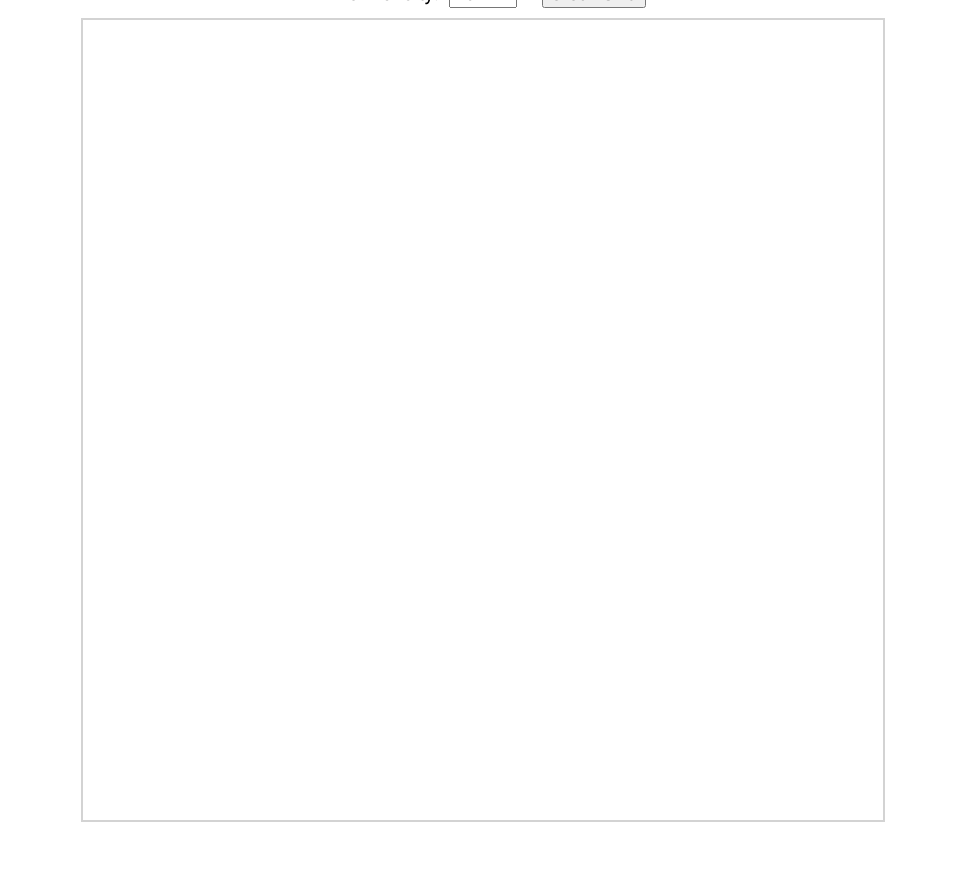
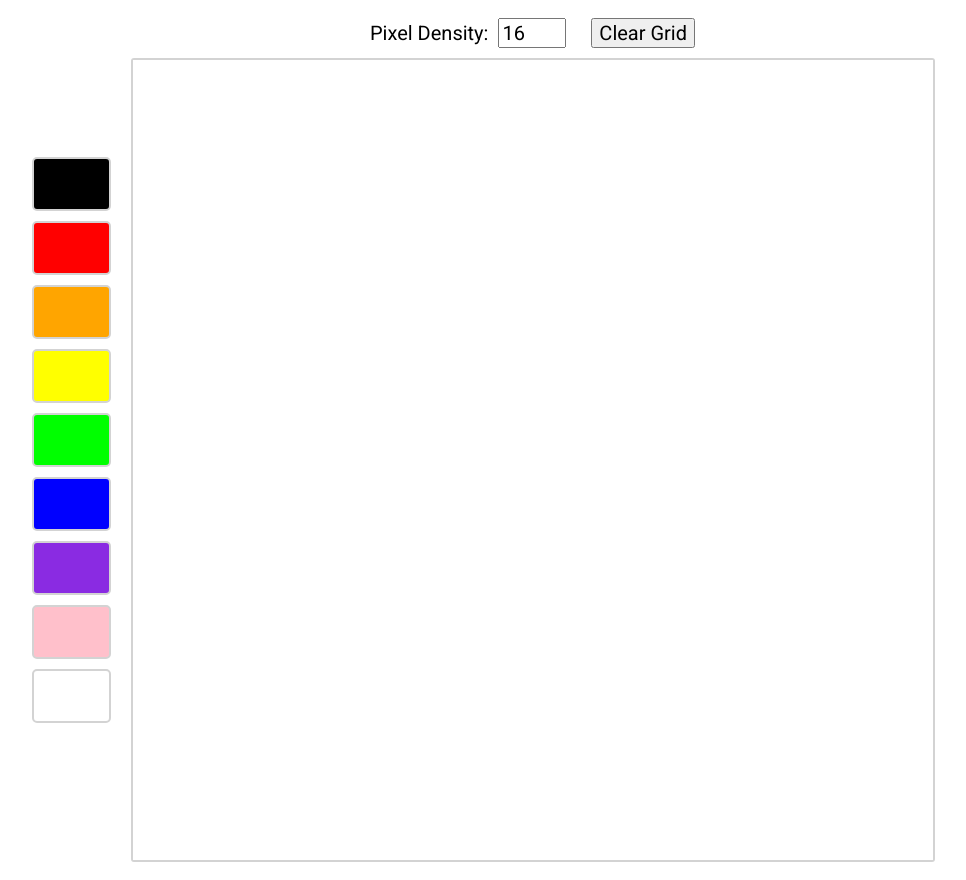
Before and after one commit to JCFarrow/etch-a-sketch, a plain HTML site: page index.html in a window 1280 px wide. Shown: the whole page, without its empty margins (157-1123 px from the left). Before the commit the page ends 822 px from the top, so only its background shows below. Drawn offline with Linux system fonts and the light colour scheme.

Commit message:
Add colors

```diff
--- a/index.html
+++ b/index.html
@@ -9,14 +9,14 @@
     <title>Etch-a-Sketch</title>
 </head>
 <body>
-    <div id="control-bar">
-        <label for="grid-size">Pixel Density:</label>
-        <input min="1" id="grid-size" value='16' type="number">
-        <button id="clear-grid">Clear Grid</button>
-    </div>
+    <div id="colors"></div>
 
     <div id="container">
-        <div id="colors"></div>
+        <div id="control-bar">
+            <label for="grid-size">Pixel Density:</label>
+            <input min="1" id="grid-size" value='16' type="number">
+            <button id="clear-grid">Clear Grid</button>
+        </div>
         <div id="canvas"></div>
     </div>
 
--- a/scripts.js
+++ b/scripts.js
@@ -2,7 +2,7 @@ const canvasSize = 50 * 16;
 const sizeExt = 'px';
 const maxPixelDensity = 100;
 
-const colors = ['white', 'black'];
+const colors = ['black', 'red', 'orange', 'yellow', 'rgb(0,255,0)', 'blue', 'blueviolet', 'pink', 'white'];
 let selectedColor = 'black';
 
 
@@ -23,6 +23,8 @@ for (const [index, color] of colors.entries()) {
     colorSwatch.classList.add('color-swatch');
     colorSwatch.style.background = color;
     colorSwatch.addEventListener('click', selectColor);
+
+    colorPanel.appendChild(colorSwatch);
 }
 
 renderGrid(pixelDensity);
@@ -62,5 +64,6 @@ function paint() {
 }
 
 function selectColor() {
-    //pass
+    selectedColor = this.style.background;
+    console.log(selectedColor)
 }
--- a/styles.css
+++ b/styles.css
@@ -3,13 +3,13 @@
 body {
     margin: 0;
     display: flex;
-    flex-direction: column;
     justify-content: center;
-    align-items: center;
-    gap: 10px;
+    gap: 10px 20px;
     height: 100vh;
     font-size: 20px;
     font-family: Roboto, Arial, Helvetica, sans-serif;
+    min-width: 930px;
+    min-height: 880px;
 }
 
 label {
@@ -30,14 +30,18 @@ input {
 
 #container {
     display: flex;
+    flex-direction: column;
+    justify-content: center;
+    align-items: center;
+    gap: 10px;
 }
 
 #canvas {
     /* box-sizing: border-box; */
     display: flex;
     flex-wrap: wrap;
-    border: lightgray 2px solid;
-    /* border-radius: 5px; */
+    border: 2px solid lightgray ;
+    border-radius: 3px;
 }
 
 .pixel {
@@ -46,6 +50,25 @@ input {
 }
 
 .pixel:hover {
-    border: 1px gray dashed;
+    border: 1px dashed gray ;
     /* border-radius: 5px; */
 }
+
+#colors {
+    display: flex;
+    flex-direction: column;
+    justify-content: center;
+    gap: 10px;
+}
+
+.color-swatch {
+    border: 2px solid lightgray;
+    border-radius: 5px;
+    width: 75px;
+    height: 50px;
+    flex: none;
+}
+
+.color-swatch:hover {
+    transform: scale(1.1);
+}
```
Also changed, not shown: 1 other file.
